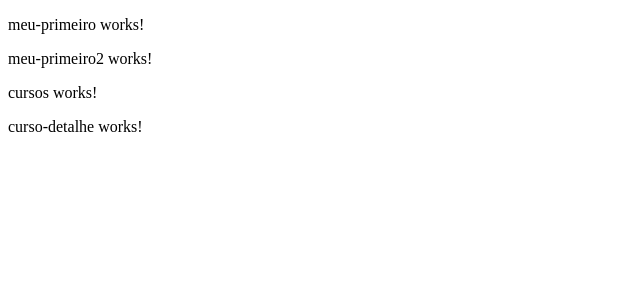
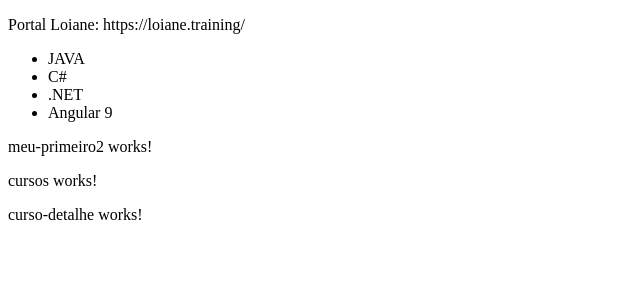
Before and after one commit to SamukaAlves000/angular-curso, an Angular app in the folder primeiro-projeto/: page / in a window 1280 px wide. Shown: the top 300 px of the page, without its empty margins (0-640 px from the left). Built offline with nearby package versions, Linux system fonts and the light colour scheme.

Commit message:
Introdução aos Serviço e interpolação
Introdução aos Serviços e Injeção de Dependência (DI)

```diff
--- /dev/null
+++ b/primeiro-projeto/src/app/cursos.service.ts
@@ -0,0 +1,13 @@
+import { Injectable } from '@angular/core';
+
+@Injectable({
+  providedIn: 'root'
+})
+export class CursosService {
+
+  constructor() { }
+
+  getCursos():string[]{
+    return ["JAVA","C#",".NET","Angular 9"]
+  }
+}
--- a/primeiro-projeto/src/app/meu-primeiro/meu-primeiro.component.html
+++ b/primeiro-projeto/src/app/meu-primeiro/meu-primeiro.component.html
@@ -1 +1,7 @@
-<p>meu-primeiro works!</p>
+<p>Portal Loiane: {{title}}</p>
+<ul>
+    <li *ngFor="let curso of cursos">
+        {{curso}}
+    </li>
+
+</ul>
--- a/primeiro-projeto/src/app/meu-primeiro/meu-primeiro.component.ts
+++ b/primeiro-projeto/src/app/meu-primeiro/meu-primeiro.component.ts
@@ -1,3 +1,4 @@
+import { CursosService } from './../cursos.service';
 import { Component, OnInit } from '@angular/core';
 
 @Component({
@@ -7,7 +8,12 @@ import { Component, OnInit } from '@angular/core';
 })
 export class MeuPrimeiroComponent implements OnInit {
 
-  constructor() { }
+  title : string
+  cursos = []
+  constructor(private cursoService : CursosService) {
+    this.title = "https://loiane.training/"
+    this.cursos = this.cursoService.getCursos()
+  }
 
   ngOnInit(): void {
   }
```
Also changed, not shown: 1 other file (tests, documents, lock files or other folders).
